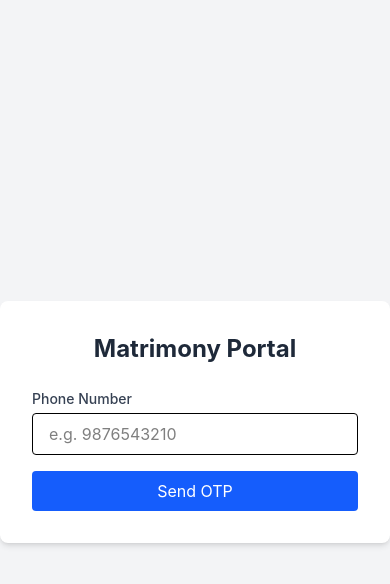
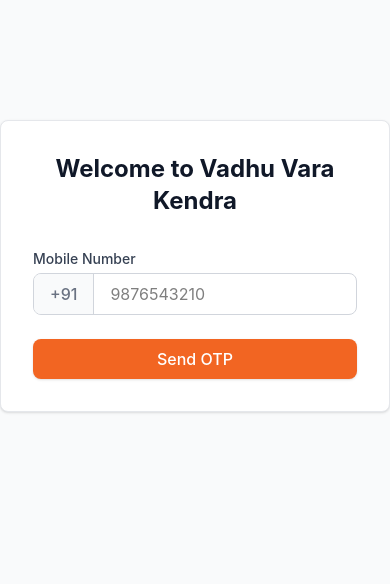
Before and after one commit to arjunhebbar2711/Matrimony_app, a React app in the folder Frontend/: page /login in a window 390 px wide. Shown: the top 584 px of the page. Built offline with nearby package versions, Linux system fonts and the light colour scheme; the HTML template or start-up script is replaced by a standard one.

Commit message:
Login Phone number country code fix

```diff
--- a/Frontend/src/components/Login.jsx
+++ b/Frontend/src/components/Login.jsx
@@ -1,149 +1,134 @@
-import { useState } from "react";
-import { RecaptchaVerifier, signInWithPhoneNumber } from "firebase/auth";
-import { auth } from "../firebase";
-import { useNavigate } from "react-router-dom";
+import { useState, useEffect } from 'react';
+import { auth } from '../firebase';
+import { RecaptchaVerifier, signInWithPhoneNumber } from 'firebase/auth';
+import { useNavigate } from 'react-router-dom';
 
 const Login = () => {
-  const [phoneNumber, setPhoneNumber] = useState("");
-  const [otp, setOtp] = useState("");
-  const [showOtpInput, setShowOtpInput] = useState(false);
-  const [error, setError] = useState("");
-  const [loading, setLoading] = useState(false);
+  const [phoneNumber, setPhoneNumber] = useState('');
+  const [otp, setOtp] = useState('');
+  const [confirmationResult, setConfirmationResult] = useState(null);
   const navigate = useNavigate();
 
-  // 1. Setup the invisible reCAPTCHA
-  const setupRecaptcha = () => {
+  // Initialize the invisible Firebase reCAPTCHA
+  useEffect(() => {
     if (!window.recaptchaVerifier) {
-      window.recaptchaVerifier = new RecaptchaVerifier(auth, "recaptcha-container", {
-        size: "invisible",
+      window.recaptchaVerifier = new RecaptchaVerifier(auth, 'recaptcha-container', {
+        size: 'invisible',
+        callback: (response) => {
+          // reCAPTCHA solved
+        }
       });
+    }
+  }, []);
+
+  const handleSendOtp = async (e) => {
+    e.preventDefault();
+
+    // 1. Check if they actually typed 10 digits
+    if (phoneNumber.length !== 10) {
+      alert("Please enter a valid 10-digit mobile number.");
+      return;
+    }
+
+    // 2. Secretly attach the +91 country code
+    const formattedPhoneNumber = "+91" + phoneNumber;
+
+    try {
+      const appVerifier = window.recaptchaVerifier;
+      // 3. Pass the formatted number to Firebase
+      const confirmation = await signInWithPhoneNumber(auth, formattedPhoneNumber, appVerifier);
+
+      setConfirmationResult(confirmation);
+      alert("OTP Sent!");
+
+    } catch (error) {
+      console.error("Error sending OTP:", error);
+      alert("Failed to send OTP. Please try again.");
     }
   };
 
-  // 2. Handle sending the OTP
-  const handleSendOtp = async (e) => {
-    e.preventDefault();
-    setError("");
-    setLoading(true);
-
-    try {
-      setupRecaptcha();
-      const appVerifier = window.recaptchaVerifier;
-      // Ensure phone number has country code (e.g., +91 for India)
-      const formattedPhone = phoneNumber.startsWith("+") ? phoneNumber : `+91${phoneNumber}`;
-
-      const confirmationResult = await signInWithPhoneNumber(auth, formattedPhone, appVerifier);
-
-      // Save the result globally to verify later
-      window.confirmationResult = confirmationResult;
-      setShowOtpInput(true);
-    } catch (err) {
-      console.error(err);
-      setError("Failed to send OTP. Please try again.");
-    } finally {
-      setLoading(false);
-    }
-  };
-
-  // 3. Handle verifying the OTP & Sending to Backend
   const handleVerifyOtp = async (e) => {
     e.preventDefault();
-    setError("");
-    setLoading(true);
-
     try {
-      const result = await window.confirmationResult.confirm(otp);
-      const user = result.user;
-
-      // Get the secure token
-      const token = await user.getIdToken();
-
-      // --- THE BRIDGE: Send token to our Node.js Backend ---
-      const response = await fetch('https://matrimony-api-prod.onrender.com/api/auth/login', {
-        method: 'POST',
-        headers: {
-          'Content-Type': 'application/json'
-        },
-        body: JSON.stringify({ idToken: token })
-      });
-
-      const data = await response.json();
-
-      if (response.ok && data.success) {
-        // We check the database flag. If they haven't finished setting up, force them to the setup page.
-        if (data.user.isProfileComplete === false) {
-          navigate('/setup-profile');
-        } else {
-          // If they already have a complete profile, send them to the main app
+      await confirmationResult.confirm(otp);
+      alert("Login successful!");
       navigate('/dashboard');
-        }
-      } else {
-        setError(data.message || "Backend authentication failed.");
-      }
-
-    } catch (err) {
-      console.error(err);
-      setError("Invalid OTP or server error. Please try again.");
-    } finally {
-      setLoading(false);
+    } catch (error) {
+      console.error("Error verifying OTP:", error);
+      alert("Invalid OTP. Please try again.");
     }
   };
 
   return (
-    <div className="min-h-screen flex items-center justify-center bg-gray-100">
-      <div className="bg-white p-8 rounded-lg shadow-md w-full max-w-md">
-        <h2 className="text-2xl font-bold text-center mb-6 text-gray-800">
-          Matrimony Portal
+    <div className="min-h-screen bg-gray-50 flex flex-col pt-20 items-center font-sans">
+      <div className="w-full max-w-md bg-white p-8 rounded-lg border border-gray-200 shadow-sm mt-10">
+
+        <h2 className="text-2xl font-bold text-center text-gray-900 mb-8">
+          Welcome to Vadhu Vara Kendra
         </h2>
 
-        {error && <div className="bg-red-100 text-red-600 p-3 rounded mb-4 text-sm">{error}</div>}
+        {/* If OTP hasn't been sent, show Phone Number form */}
+        {!confirmationResult ? (
+          <form onSubmit={handleSendOtp} className="space-y-6">
+            <div>
+              <label className="block text-sm font-medium text-gray-700 mb-1">Mobile Number</label>
 
-        {!showOtpInput ? (
-          <form onSubmit={handleSendOtp} className="space-y-4">
-            <div>
-              <label className="block text-sm font-medium text-gray-700 mb-1">Phone Number</label>
+              {/* --- HERE IS THE UPDATED UI INPUT --- */}
+              <div className="flex border border-gray-300 rounded-lg overflow-hidden focus-within:ring-2 focus-within:ring-teal-500">
+                <span className="bg-gray-50 px-4 py-2 text-gray-500 border-r border-gray-300 font-medium flex items-center">
+                  +91
+                </span>
                 <input
                   type="tel"
-                placeholder="e.g. 9876543210"
+                  maxLength="10"
+                  placeholder="9876543210"
                   value={phoneNumber}
-                onChange={(e) => setPhoneNumber(e.target.value)}
+                  onChange={(e) => setPhoneNumber(e.target.value.replace(/\D/g, ''))} // Strips out non-numbers
+                  className="w-full px-4 py-2 focus:outline-none"
                   required
-                className="w-full px-4 py-2 border rounded focus:outline-none focus:ring-2 focus:ring-blue-500"
                 />
               </div>
+              {/* ---------------------------------- */}
+
+            </div>
+
             <button
               type="submit"
-              disabled={loading}
-              className="w-full bg-blue-600 text-white py-2 rounded hover:bg-blue-700 disabled:opacity-50 transition"
+              className="w-full bg-[#f26522] text-white py-2 px-4 rounded-lg font-medium hover:bg-orange-600 transition-colors shadow-sm"
             >
-              {loading ? "Sending..." : "Send OTP"}
+              Send OTP
             </button>
           </form>
         ) : (
-          <form onSubmit={handleVerifyOtp} className="space-y-4">
+
+          /* If OTP HAS been sent, show Verification form */
+          <form onSubmit={handleVerifyOtp} className="space-y-6">
             <div>
-              <label className="block text-sm font-medium text-gray-700 mb-1">Enter 6-digit OTP</label>
+              <label className="block text-sm font-medium text-gray-700 mb-1">Enter OTP</label>
               <input
                 type="text"
+                maxLength="6"
                 placeholder="123456"
                 value={otp}
-                onChange={(e) => setOtp(e.target.value)}
+                onChange={(e) => setOtp(e.target.value.replace(/\D/g, ''))}
+                className="w-full border border-gray-300 rounded-lg px-4 py-2 focus:outline-none focus:ring-2 focus:ring-teal-500"
                 required
-                className="w-full px-4 py-2 border rounded focus:outline-none focus:ring-2 focus:ring-blue-500 tracking-widest text-center text-lg"
               />
+              <p className="text-xs text-gray-500 mt-2">Sent to +91 {phoneNumber}</p>
             </div>
+
             <button
               type="submit"
-              disabled={loading}
-              className="w-full bg-green-600 text-white py-2 rounded hover:bg-green-700 disabled:opacity-50 transition"
+              className="w-full bg-teal-600 text-white py-2 px-4 rounded-lg font-medium hover:bg-teal-700 transition-colors shadow-sm"
             >
-              {loading ? "Verifying..." : "Verify OTP"}
+              Verify & Login
             </button>
           </form>
         )}
 
-        {/* Firebase requires this empty div for the invisible reCAPTCHA */}
+        {/* Required for Firebase to block bots */}
         <div id="recaptcha-container"></div>
+
       </div>
     </div>
   );
```
Lines whose indentation alone changed are shown as unchanged.
